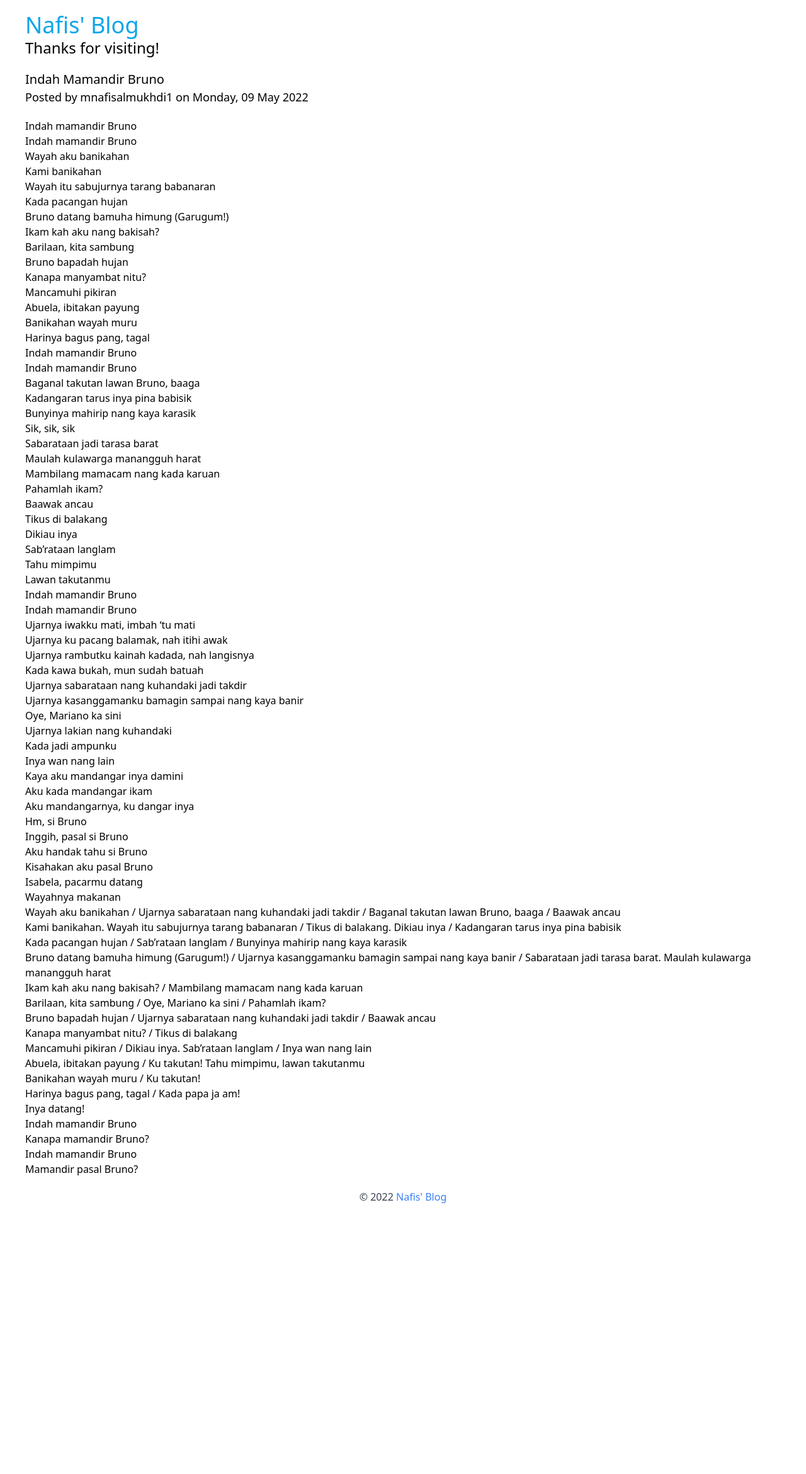
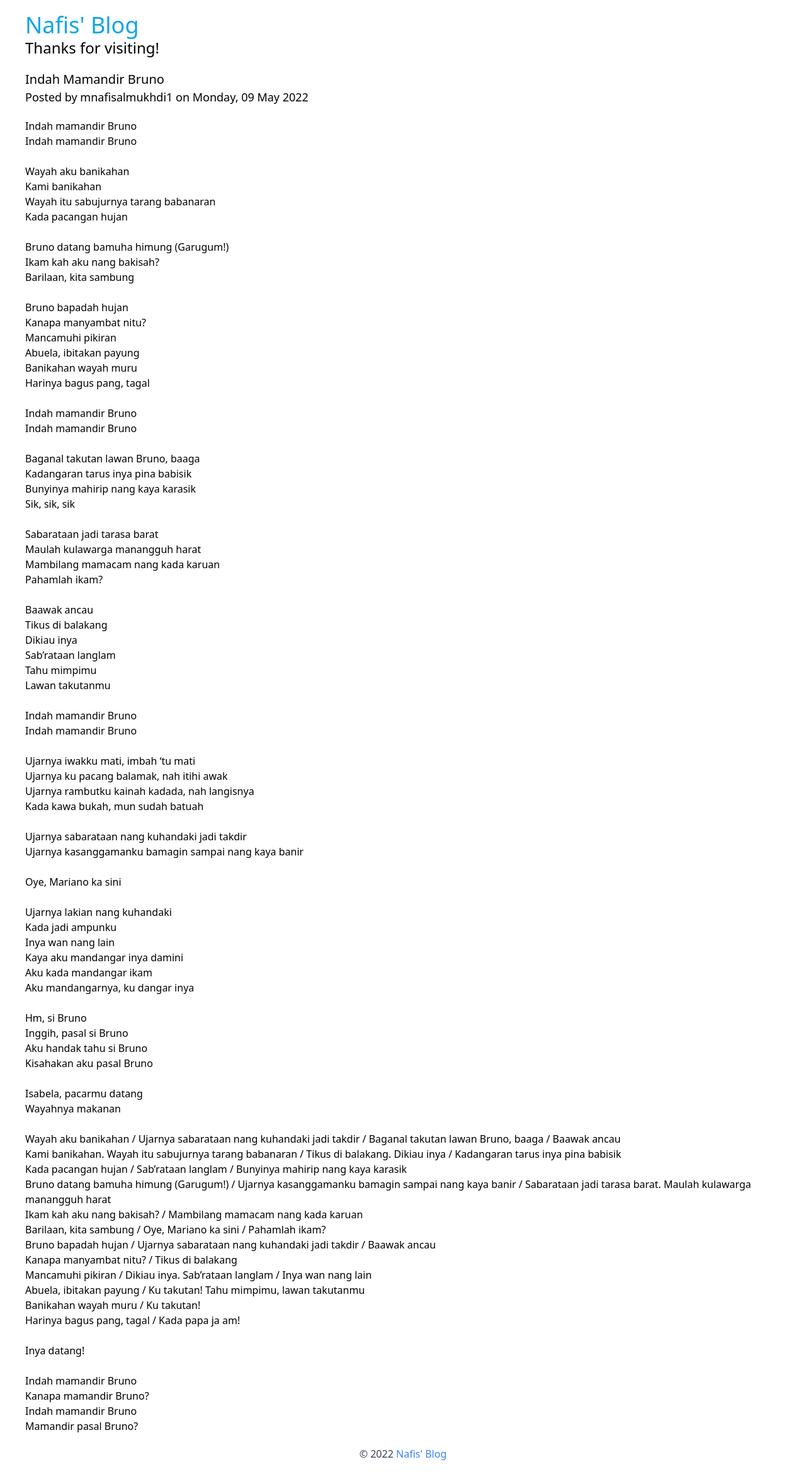
Before and after one commit to mnafisalmukhdi1/blog, a Jekyll site: the page built from _posts/2022-05-09-indah-mamandir-bruno.md, in a window 1280 px wide. Shown: the whole page at 63% size. Built offline with Jekyll 4.4.1, drawn with Linux system fonts in a browser that asks for light colours; nearby versions of some CDN libraries; before the commit the page ends 1932 px from its top, so only the background shows below that.

Commit message:
Update 2022-05-09-indah-mamandir-bruno.md

```diff
--- a/_posts/2022-05-09-indah-mamandir-bruno.md
+++ b/_posts/2022-05-09-indah-mamandir-bruno.md
@@ -3,89 +3,89 @@ layout: post
 title: "Indah Mamandir Bruno"
 author: mnafisalmukhdi1
 ---
-- Indah mamandir Bruno
-- Indah mamandir Bruno
-
-- Wayah aku banikahan
-- Kami banikahan
-- Wayah itu sabujurnya tarang babanaran
-- Kada pacangan hujan
-
-- Bruno datang bamuha himung (Garugum!)
-- Ikam kah aku nang bakisah?
-- Barilaan, kita sambung
-
-- Bruno bapadah hujan
-- Kanapa manyambat nitu?
-- Mancamuhi pikiran
-- Abuela, ibitakan payung
-- Banikahan wayah muru
-- Harinya bagus pang, tagal
-
-- Indah mamandir Bruno
-- Indah mamandir Bruno
-
-- Baganal takutan lawan Bruno, baaga
-- Kadangaran tarus inya pina babisik
-- Bunyinya mahirip nang kaya karasik
-- Sik, sik, sik
-
-- Sabarataan jadi tarasa barat
-- Maulah kulawarga manangguh harat
-- Mambilang mamacam nang kada karuan
-- Pahamlah ikam?
-
-- Baawak ancau
-- Tikus di balakang
-- Dikiau inya
-- Sab'rataan langlam
-- Tahu mimpimu
-- Lawan takutanmu
-
-- Indah mamandir Bruno
-- Indah mamandir Bruno
-
-- Ujarnya iwakku mati, imbah 'tu mati
-- Ujarnya ku pacang balamak, nah itihi awak
-- Ujarnya rambutku kainah kadada, nah langisnya
-- Kada kawa bukah, mun sudah batuah
-
-- Ujarnya sabarataan nang kuhandaki jadi takdir
-- Ujarnya kasanggamanku bamagin sampai nang kaya banir
-
-- Oye, Mariano ka sini
-
-- Ujarnya lakian nang kuhandaki
-- Kada jadi ampunku
-- Inya wan nang lain
-- Kaya aku mandangar inya damini
-- Aku kada mandangar ikam
-- Aku mandangarnya, ku dangar inya
-
-- Hm, si Bruno
-- Inggih, pasal si Bruno
-- Aku handak tahu si Bruno
-- Kisahakan aku pasal Bruno
-
-- Isabela, pacarmu datang
-- Wayahnya makanan
-
-- Wayah aku banikahan / Ujarnya sabarataan nang kuhandaki jadi takdir / Baganal takutan lawan Bruno, baaga / Baawak ancau
-- Kami banikahan. Wayah itu sabujurnya tarang babanaran / Tikus di balakang. Dikiau inya / Kadangaran tarus inya pina babisik
-- Kada pacangan hujan / Sab'rataan langlam / Bunyinya mahirip nang kaya karasik
-- Bruno datang bamuha himung (Garugum!) / Ujarnya kasanggamanku bamagin sampai nang kaya banir / Sabarataan jadi tarasa barat. Maulah kulawarga manangguh harat
-- Ikam kah aku nang bakisah? / Mambilang mamacam nang kada karuan
-- Barilaan, kita sambung / Oye, Mariano ka sini / Pahamlah ikam?
-- Bruno bapadah hujan / Ujarnya sabarataan nang kuhandaki jadi takdir / Baawak ancau
-- Kanapa manyambat nitu? / Tikus di balakang
-- Mancamuhi pikiran / Dikiau inya. Sab'rataan langlam / Inya wan nang lain
-- Abuela, ibitakan payung / Ku takutan! Tahu mimpimu, lawan takutanmu
-- Banikahan wayah muru / Ku takutan!
-- Harinya bagus pang, tagal / Kada papa ja am!
-
-- Inya datang!
-
-- Indah mamandir Bruno
-- Kanapa mamandir Bruno?
-- Indah mamandir Bruno
-- Mamandir pasal Bruno?
+Indah mamandir Bruno<br>
+Indah mamandir Bruno<br>
+<br>
+Wayah aku banikahan<br>
+Kami banikahan<br>
+Wayah itu sabujurnya tarang babanaran<br>
+Kada pacangan hujan<br>
+<br>
+Bruno datang bamuha himung (Garugum!)<br>
+Ikam kah aku nang bakisah?<br>
+Barilaan, kita sambung<br>
+<br>
+Bruno bapadah hujan<br>
+Kanapa manyambat nitu?<br>
+Mancamuhi pikiran<br>
+Abuela, ibitakan payung<br>
+Banikahan wayah muru<br>
+Harinya bagus pang, tagal<br>
+<br>
+Indah mamandir Bruno<br>
+Indah mamandir Bruno<br>
+<br>
+Baganal takutan lawan Bruno, baaga<br>
+Kadangaran tarus inya pina babisik<br>
+Bunyinya mahirip nang kaya karasik<br>
+Sik, sik, sik<br>
+<br>
+Sabarataan jadi tarasa barat<br>
+Maulah kulawarga manangguh harat<br>
+Mambilang mamacam nang kada karuan<br>
+Pahamlah ikam?<br>
+<br>
+Baawak ancau<br>
+Tikus di balakang<br>
+Dikiau inya<br>
+Sab'rataan langlam<br>
+Tahu mimpimu<br>
+Lawan takutanmu<br>
+<br>
+Indah mamandir Bruno<br>
+Indah mamandir Bruno<br>
+<br>
+Ujarnya iwakku mati, imbah 'tu mati<br>
+Ujarnya ku pacang balamak, nah itihi awak<br>
+Ujarnya rambutku kainah kadada, nah langisnya<br>
+Kada kawa bukah, mun sudah batuah<br>
+<br>
+Ujarnya sabarataan nang kuhandaki jadi takdir<br>
+Ujarnya kasanggamanku bamagin sampai nang kaya banir<br>
+<br>
+Oye, Mariano ka sini<br>
+<br>
+Ujarnya lakian nang kuhandaki<br>
+Kada jadi ampunku<br>
+Inya wan nang lain<br>
+Kaya aku mandangar inya damini<br>
+Aku kada mandangar ikam<br>
+Aku mandangarnya, ku dangar inya<br>
+<br>
+Hm, si Bruno<br>
+Inggih, pasal si Bruno<br>
+Aku handak tahu si Bruno<br>
+Kisahakan aku pasal Bruno<br>
+<br>
+Isabela, pacarmu datang<br>
+Wayahnya makanan<br>
+<br>
+Wayah aku banikahan / Ujarnya sabarataan nang kuhandaki jadi takdir / Baganal takutan lawan Bruno, baaga / Baawak ancau<br>
+Kami banikahan. Wayah itu sabujurnya tarang babanaran / Tikus di balakang. Dikiau inya / Kadangaran tarus inya pina babisik<br>
+Kada pacangan hujan / Sab'rataan langlam / Bunyinya mahirip nang kaya karasik<br>
+Bruno datang bamuha himung (Garugum!) / Ujarnya kasanggamanku bamagin sampai nang kaya banir / Sabarataan jadi tarasa barat. Maulah kulawarga manangguh harat<br>
+Ikam kah aku nang bakisah? / Mambilang mamacam nang kada karuan<br>
+Barilaan, kita sambung / Oye, Mariano ka sini / Pahamlah ikam?<br>
+Bruno bapadah hujan / Ujarnya sabarataan nang kuhandaki jadi takdir / Baawak ancau<br>
+Kanapa manyambat nitu? / Tikus di balakang<br>
+Mancamuhi pikiran / Dikiau inya. Sab'rataan langlam / Inya wan nang lain<br>
+Abuela, ibitakan payung / Ku takutan! Tahu mimpimu, lawan takutanmu<br>
+Banikahan wayah muru / Ku takutan!<br>
+Harinya bagus pang, tagal / Kada papa ja am!<br>
+<br>
+Inya datang!<br>
+<br>
+Indah mamandir Bruno<br>
+Kanapa mamandir Bruno?<br>
+Indah mamandir Bruno<br>
+Mamandir pasal Bruno?<br>
```
